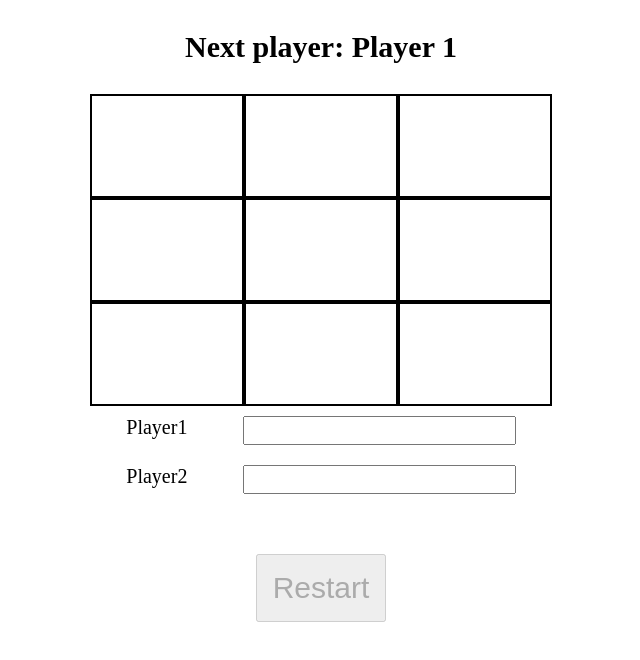
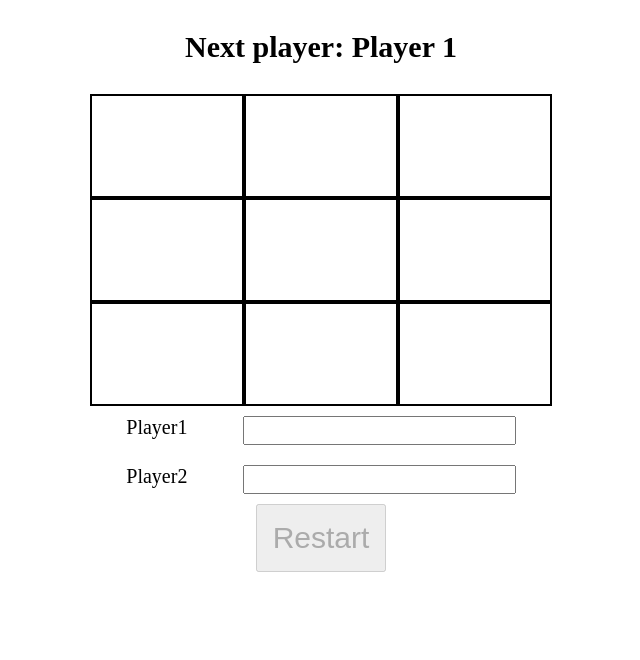
Before and after one commit to sergiokag/vue-tic-tac-toe, a Vue app: page / in a window 1280 px wide. Shown: the top 660 px of the page, without its empty margins (319-959 px from the left). Built offline with nearby package versions, Linux system fonts and the light colour scheme.

Commit message:
Add Generic Button component

```diff
--- /dev/null
+++ b/src/components/Button/Button.vue
@@ -0,0 +1,29 @@
+<template>
+  <button class="btn" @click="onBtnClicked" :disabled="isBtnDisabled">
+    <slot>Click</slot>
+  </button>
+</template>
+
+<script>
+export default {
+  name: "Button",
+  props: {
+    isBtnDisabled: {
+      value: Boolean,
+    },
+  },
+  emits: ["btn-clicked"],
+  methods: {
+    onBtnClicked() {
+      this.$emit("btn-clicked");
+    },
+  },
+};
+</script>
+
+<style scoped>
+.btn {
+  font-size: 30px;
+  padding: 15px;
+}
+</style>
--- a/src/components/Game/Game.vue
+++ b/src/components/Game/Game.vue
@@ -20,23 +20,24 @@
       <input type="text" id="player2" v-model.lazy="player2" />
     </div>
 
-    <!-- Game restart button -->
-    <div class="button-container text-center">
-      <button class="btn" @click="onGameRestart" :disabled="isBtnDisabled">
+    <div class="text-center">
+      <Button :isBtnDisabled="isBtnDisabled" @btn-clicked="onGameRestart">
         Restart
-      </button>
+      </Button>
     </div>
   </div>
 </template>
 
 <script>
 import Board from "../Board/Board";
+import Button from "../Button/Button";
 import GameProcessor from "../../utils/GameProcessor";
 
 export default {
   name: "Game",
   components: {
     Board,
+    Button,
   },
   mounted() {
     this.$bus.on("value-changed", (data) => this.onValueChange(data));
@@ -112,14 +113,6 @@ export default {
   width: 100%;
   margin: 0 auto;
 }
-.button-container {
-  margin: 50px 0;
-}
-
-.btn {
-  font-size: 30px;
-  padding: 15px;
-}
 
 .message-container {
   font-size: 30px;
```
